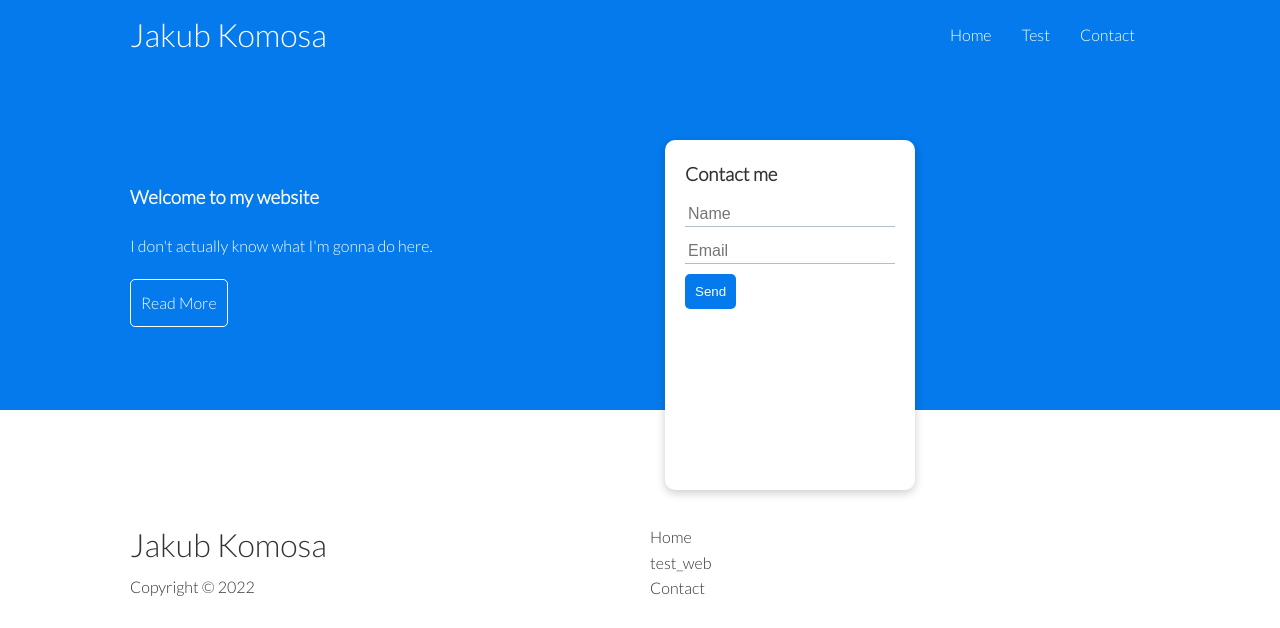
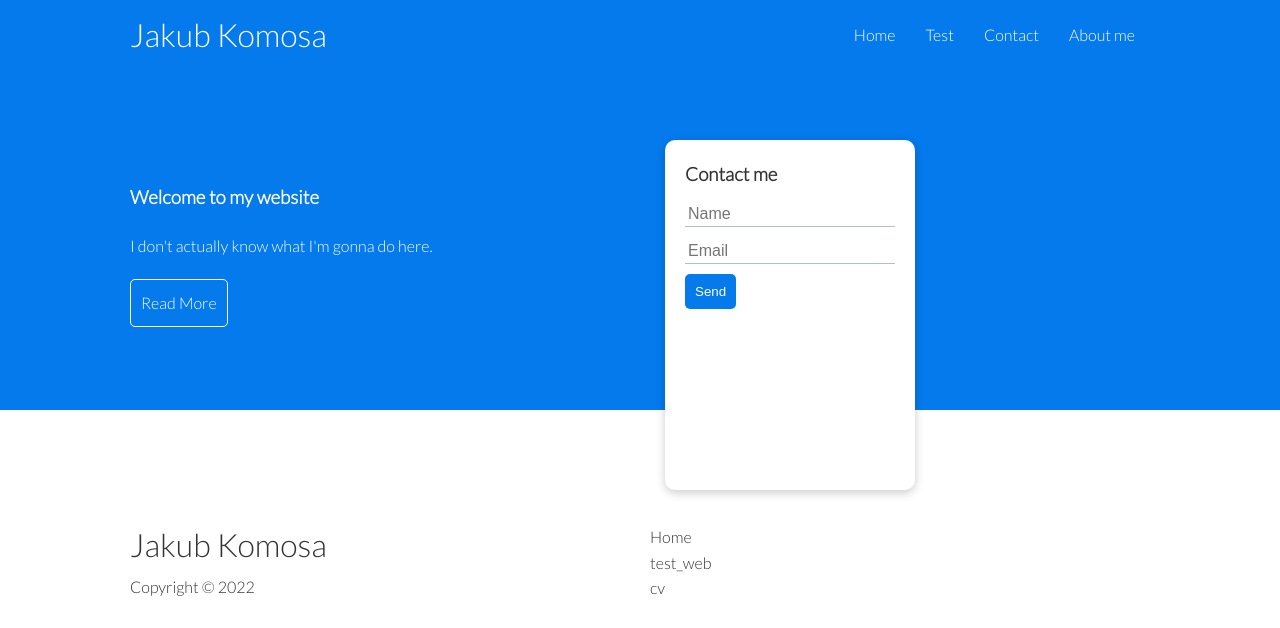
Before and after one commit to qbakom/qbakom.github.io, a plain HTML site: page index.html in a window 1280 px wide. Shown: the top 628 px of the page. Drawn offline with Linux system fonts and the light colour scheme.

Commit message:
adding cv

```diff
--- a/index.html
+++ b/index.html
@@ -23,11 +23,11 @@
             <li><a href="/index.html">Home</a></li>
             <li><a href="/test.html">Test</a></li>
             <li><a href="/contact.html">Contact</a></li>
+            <li><a href="/cv.html">About me</a></li>
           </ul>
         </nav>
       </div>
     </div>
-
     <!-- Showcase -->
     <section class="showcase">
       <div class="container grid">
@@ -63,7 +63,7 @@
           <ul>
             <li><a href="/index.html">Home</a></li>
             <li><a href="/test.html">test_web</a></li>
-            <li><a href="/contact.html">Contact</a></li>
+            <li><a href="Jakub-Komosa.pdf">cv</a></li>
           </ul>
         </nav>
         <div class="social">
```
Also changed, not shown: 1 other file.
